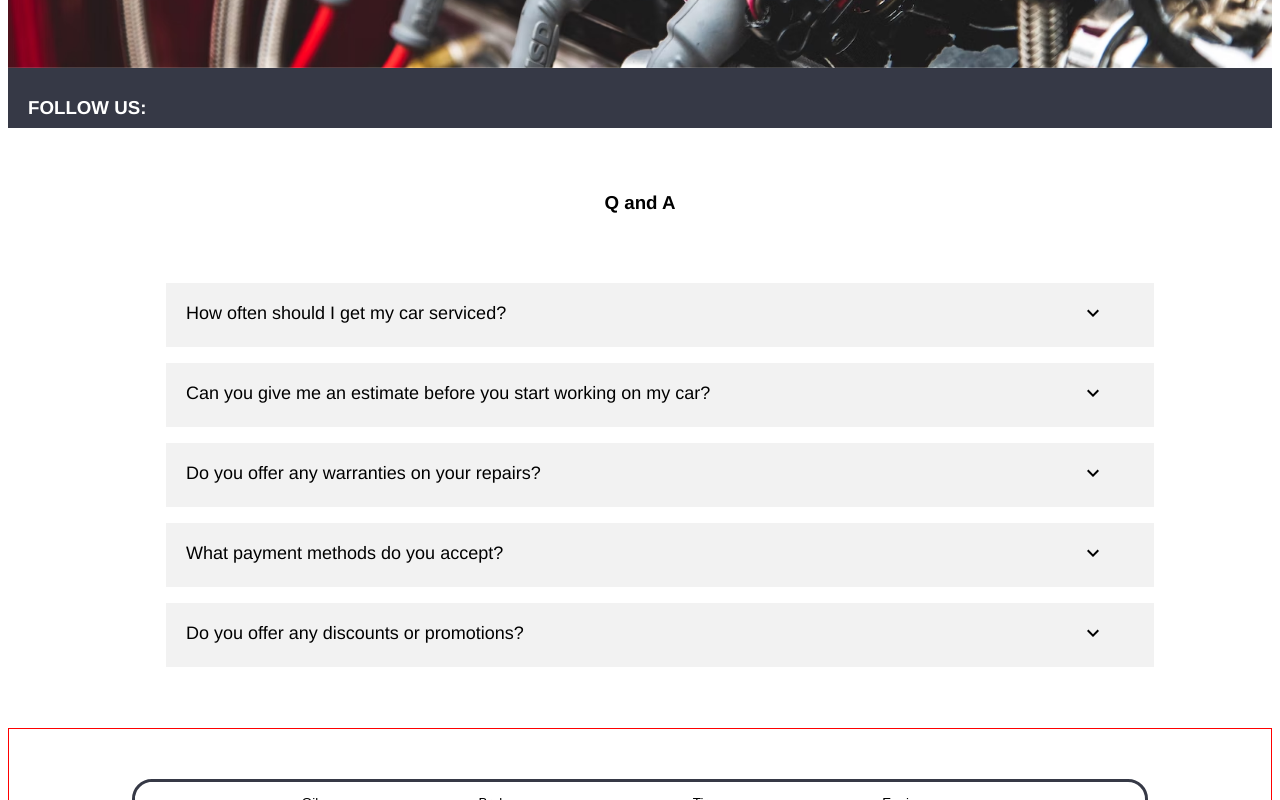
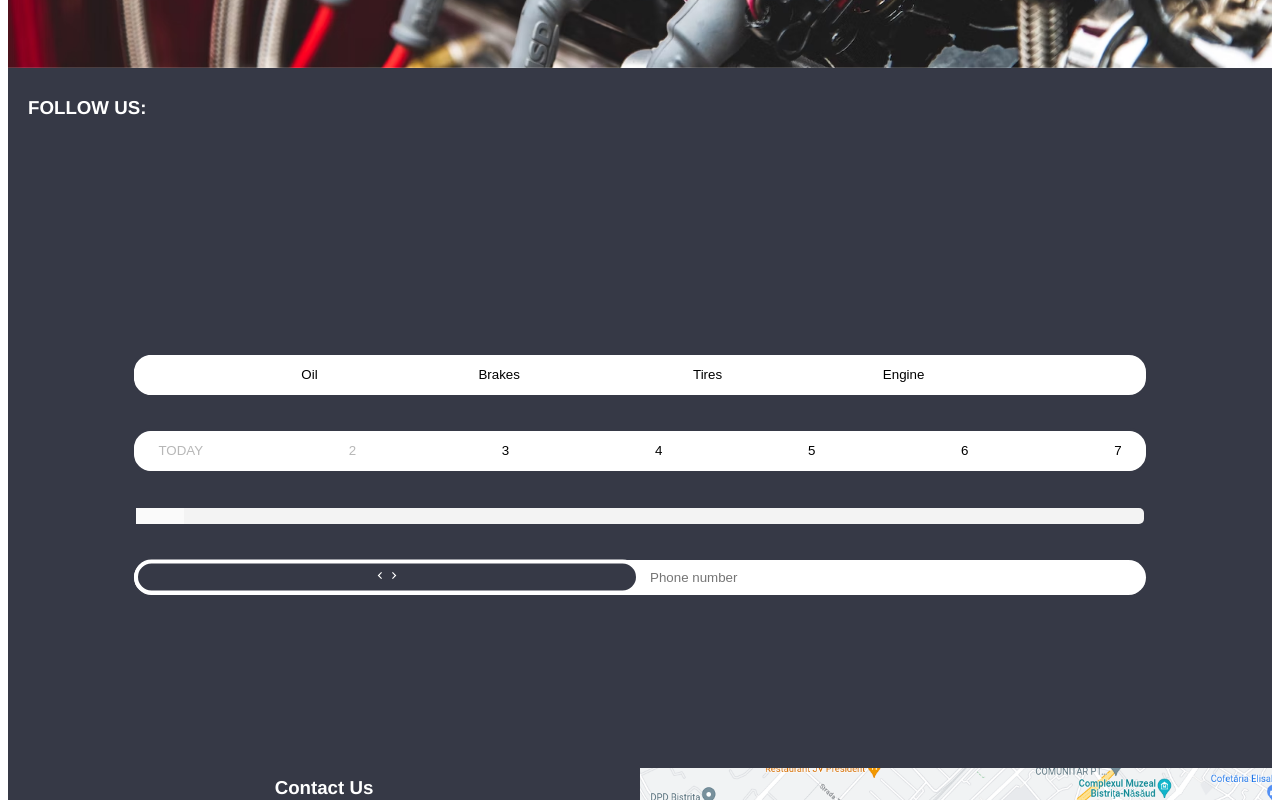
Before and after one commit to vio-m/Garage, a React (Vite) app: page / in a window 1280 px wide. Shown: the part 540-1340 px from the top of the page. Built offline with nearby package versions, Linux system fonts and the light colour scheme.

Commit message:
added toggle contact on booking component

```diff
--- a/src/App.jsx
+++ b/src/App.jsx
@@ -19,7 +19,7 @@ function App() {
 
             <Socialmedia />
 
-            <Faq />
+
 
             <AppointmentBooking />
 
@@ -35,4 +35,4 @@ export default App
 
 //   <Parallax />
 
-//
+//   <Faq />
--- a/src/components/booking.jsx
+++ b/src/components/booking.jsx
@@ -1,13 +1,18 @@
 import { useState, useEffect, useRef } from 'react';
 import styled from 'styled-components';
+import ChevronLeftIcon from '@mui/icons-material/ChevronLeft';
+import ChevronRightIcon from '@mui/icons-material/ChevronRight';
 
 const BookingContainer = styled.div.attrs({
     id: 'booking'
   })`
-    border: 1px solid red;
-    height: 50rem;
+    display: flex;
+    align-items: center;
+    background-color: #363946;
+    height: 40rem;
 `
 const Form = styled.form`
+    width: 100%;
     display: flex;
     flex-direction: column;
     align-items: center;
@@ -223,6 +228,48 @@ const RangeInputValue = styled.span`
   }
 `;
 
+    // contact
+const ContactContainer = styled.div.attrs({
+    id: 'contact'
+  })`
+  width: 80%;
+  position: relative;
+  display: flex;
+  align-items: center;
+  justify-content: center;
+  margin-top: 30px;
+  border-radius: 20px;
+  background-color: #fff;
+`;
+
+const Input = styled.input`
+  width: 50%;
+  padding: 10px;
+  border: none;
+  overflow: hidden;
+  outline: none;
+  background-color: transparent;
+`;
+
+const ToggleButton = styled.button`
+  position: absolute;
+  top: 50%;
+  width: 50%;
+  left: ${({ active }) => (active ? '50%' : '0')};
+  transform: translateY(-50%);
+  background-color: #363946;
+  color: white;
+  cursor: pointer;
+  border-radius: 20px;
+  border: 4px solid #fff;
+  padding: 5px 20px;
+  transition: left 0.3s ease;
+  & > svg {
+    font-size: 14px;
+  }
+  `;
+
+
 function AppointmentBooking() {
     const buttonLabels = ["Oil", "Brakes", "Tires", "Engine"];
     const [isSelected, setIsSelected] = useState(false);
@@ -233,6 +280,7 @@ function AppointmentBooking() {
     const [value, setValue] = useState(9);
     const [today, setToday] = useState(new Date());
     const [selectedDate, setSelectedDate] = useState();
+    const [activeInput, setActiveInput] = useState('email');
     const [service, setService] = useState('');
     const [name, setName] = useState('');
     const [email, setEmail] = useState('');
@@ -306,7 +354,9 @@ function AppointmentBooking() {
             event.preventDefault();
             console.log("appointment confirmed")
     }
-
+    const handleToggle = () => {
+        setActiveInput(activeInput === 'email' ? 'phone' : 'email');
+    };
 
     return (
         <BookingContainer>
@@ -336,8 +386,19 @@ function AppointmentBooking() {
                         onMouseDown={handleRangeInputMouseDown}
                         onMouseUp={handleRangeInputMouseUp}
                     />
+                </RangeInputWrapper>
 
-                </RangeInputWrapper>
+                <ContactContainer>
+
+                        <Input type="email" placeholder="Email" />
+                        <Input type="tel" placeholder="Phone number" />
+                        <ToggleButton active={activeInput === 'phone'} onClick={handleToggle}>
+                            <ChevronLeftIcon />
+                            <ChevronRightIcon />
+                        </ToggleButton>
+
+                </ContactContainer>
+
 
             </Form>
         </BookingContainer>
```
